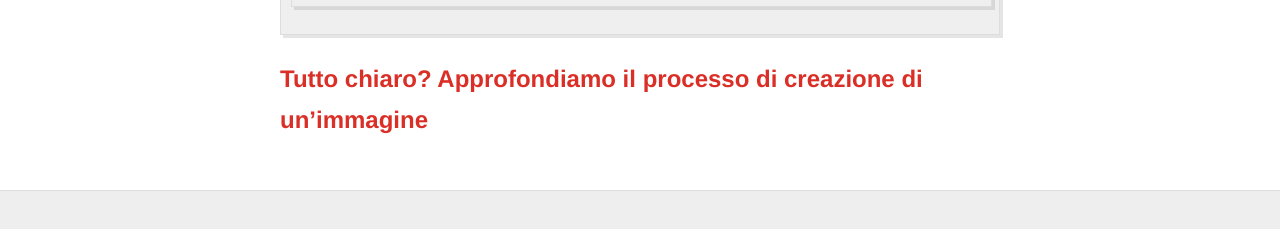
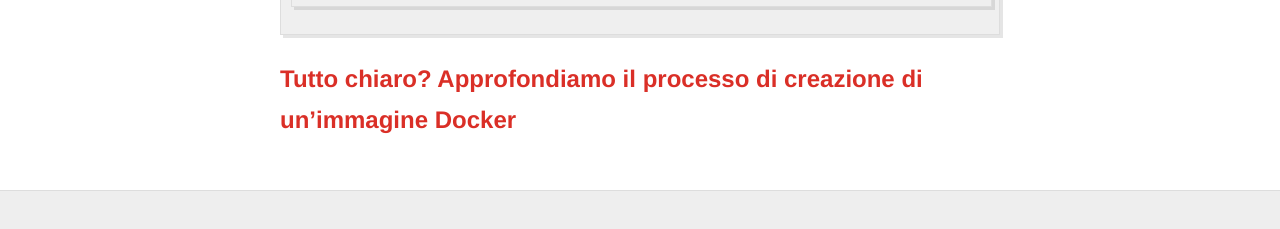
Before and after one commit to LOG-ED/docker-get-started, a Jekyll site: the page built from sessione2.md, in a window 1280 px wide and 900 px high, scrolled down 2212 px. Shown: the part 668-897 px from the top of the window. Built offline with Jekyll 4.4.1, drawn with Linux system fonts in a browser that asks for light colours; nearby versions of some CDN libraries.

Commit message:
Update sessione2.md

````diff
--- a/sessione2.md
+++ b/sessione2.md
@@ -67,7 +67,7 @@ services:
 | ... context: . | Precisa dove si trova il file con le istruzioni per la creazione dell'immagine |
 | ... dockerfile: Dockerfile | Precisa che il file con le istruzioni si chiama Dockerfile |
 
-Se proviamo ad eseguire il Docker Compose con questo file di configurazione, scopriremo che il risultato finale sarà molto simile a quanto avevamo ottenuto durante la [prima sessione del corso](sessione1_1). Eseguendo nel terminale il comando:
+Se proviamo ad eseguire il Docker Compose con questo file di configurazione, scopriremo che il risultato finale sarà molto simile a quanto avevamo ottenuto durante la [prima sessione del corso](/docker-get-started/sessione1_1). Eseguendo nel terminale il comando:
 
 ```$ docker-compose up```
 
@@ -81,4 +81,4 @@ helloworld_1  | Hello World
 dockergetstartedfminzoni_helloworld_1 exited with code 0
 ```
 
-## Tutto chiaro? Approfondiamo il processo di creazione di un'immagine
+## Tutto chiaro? Approfondiamo il processo di creazione di un'immagine Docker
````
